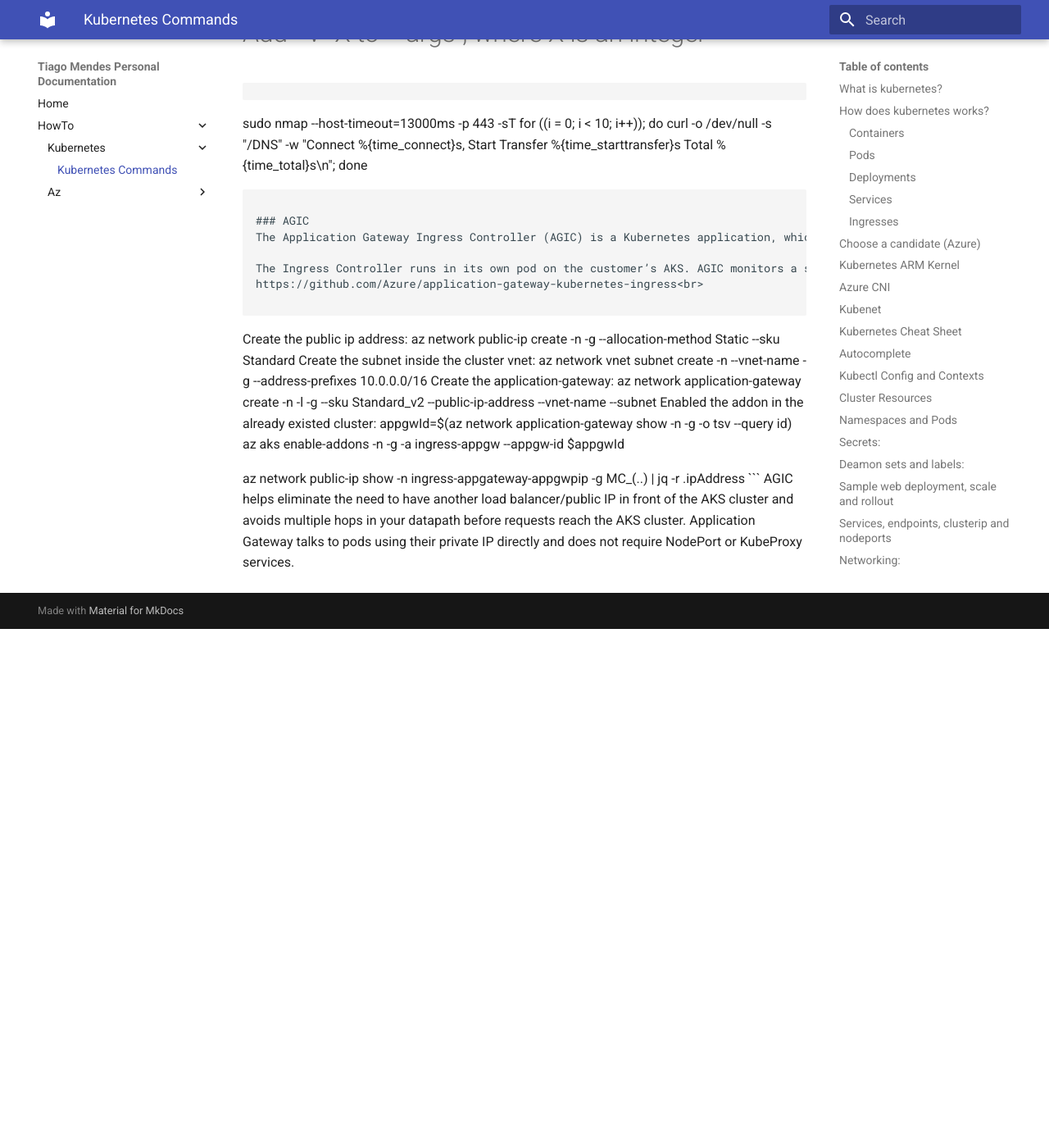
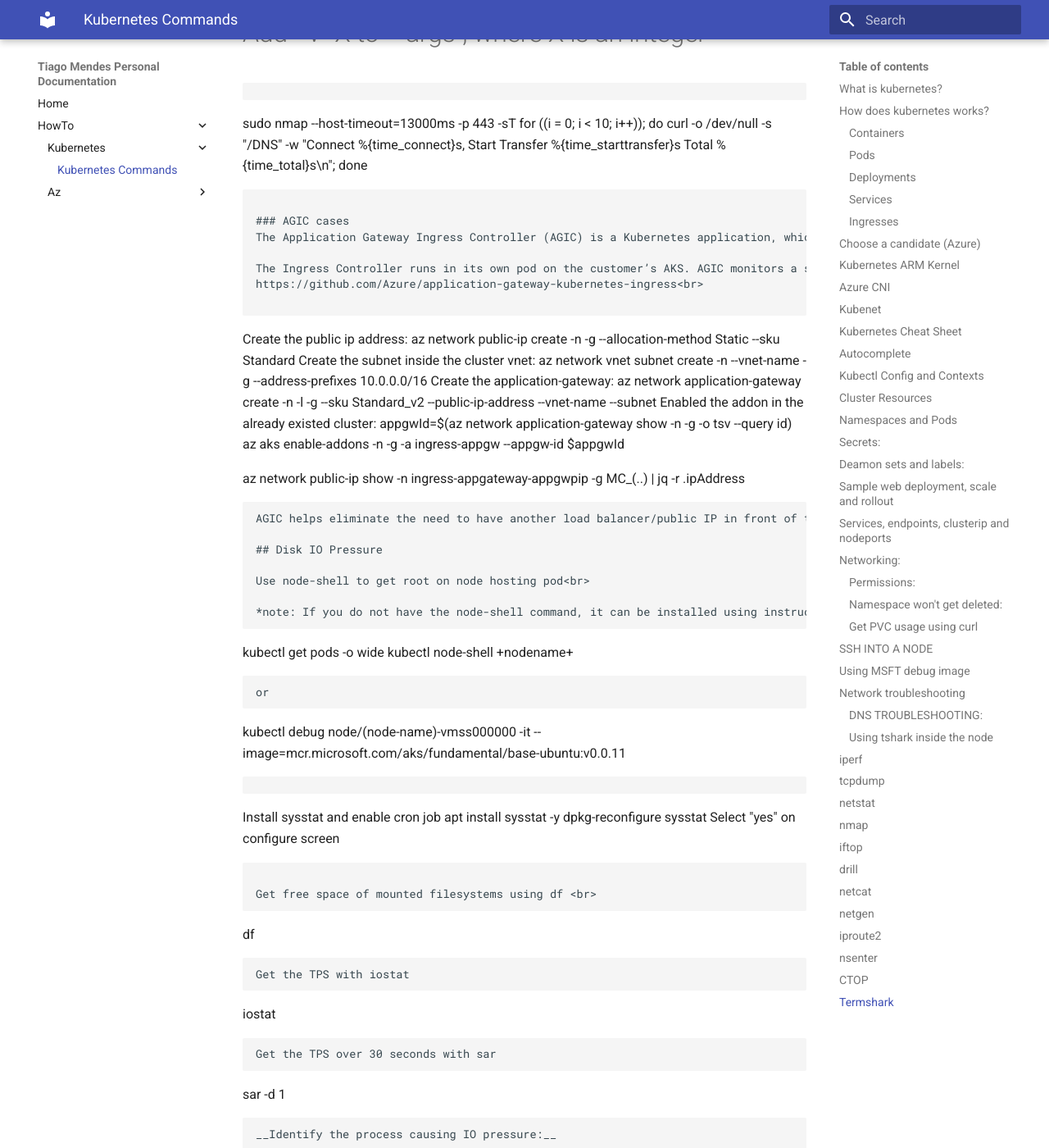
Before and after one commit to tmcmm/k8s-documentation, an MkDocs documentation site: the page built from docs/howto/kubernetes/kubernetes-help.md, in a window 1280 px wide and 1400 px high, scrolled down 48768 px. Shown: the whole window at 82% size. Built offline with MkDocs 1.6.1 and Material for MkDocs 9.7.7, drawn with Linux system fonts in a browser that asks for light colours; before the commit the page ends 49535 px from its top, so only the background shows below that; some of the changed text lies outside the part shown.

Commit message:
Update kubernetes-help.md

````diff
--- a/docs/howto/kubernetes/kubernetes-help.md
+++ b/docs/howto/kubernetes/kubernetes-help.md
@@ -2168,7 +2168,7 @@ sudo nmap --host-timeout=13000ms -p 443 -sT <public_ip_address>
 for ((i = 0; i < 10; i++)); do curl -o /dev/null -s "<public_ip_address>/DNS" -w "Connect %{time_connect}s, Start Transfer %{time_starttransfer}s Total %{time_total}s\n"; done
 ```
 
-### AGIC
+### AGIC cases
 The Application Gateway Ingress Controller (AGIC) is a Kubernetes application, which makes it possible for Azure Kubernetes Service (AKS) customers to leverage Azure's native Application Gateway L7 load-balancer to expose cloud software to the Internet. AGIC monitors the Kubernetes cluster it is hosted on and continuously updates an Application Gateway, so that selected services are exposed to the Internet.<br>
 
 The Ingress Controller runs in its own pod on the customer’s AKS. AGIC monitors a subset of Kubernetes Resources for changes. The state of the AKS cluster is translated to Application Gateway specific configuration and applied to the Azure Resource Manager (ARM).<br>
@@ -2188,3 +2188,81 @@ az aks enable-addons -n <cluster_name> -g <resource_group> -a ingress-appgw --ap
 az network public-ip show -n ingress-appgateway-appgwpip -g MC_(..) | jq -r .ipAddress
 ```
 AGIC helps eliminate the need to have another load balancer/public IP in front of the AKS cluster and avoids multiple hops in your datapath before requests reach the AKS cluster. Application Gateway talks to pods using their private IP directly and does not require NodePort or KubeProxy services.<br>
+
+## Disk IO Pressure
+
+Use node-shell to get root on node hosting pod<br>
+
+*note: If you do not have the node-shell command, it can be installed using instructions here: [Node-Shell](https://github.com/kvaps/kubectl-node-shell "Node Shell")<br>
+```
+kubectl get pods -o wide
+kubectl node-shell +nodename+
+```
+or
+```
+kubectl debug node/(node-name)-vmss000000 -it --image=mcr.microsoft.com/aks/fundamental/base-ubuntu:v0.0.11
+```
+```
+Install sysstat and enable cron job
+apt install sysstat -y
+dpkg-reconfigure sysstat
+Select "yes" on configure screen
+```
+
+Get free space of mounted filesystems using df <br>
+```
+df
+```
+Get the TPS with iostat
+```
+iostat
+```
+Get the TPS over 30 seconds with sar
+```
+sar -d 1
+```
+__Identify the process causing IO pressure:__
+
+htop <br>
+Press "F2" for setup <br>
+Select "Columns" under setup <br>
+Select "IO_RATE" <br>
+Press "F6" for sortby and select IO_RATE <br>
+![k8s htop](./assets/images/htop.png)
+Press "F5" for tree view and find high IO process <br>
+![k8s htop](./assets/images/htop1.png)
+Press "e" when container process is highlighted <br>
+![k8s htop](./assets/images/htop2.png)
+
+
+__Kill container process and recheck IO:__
+```
+docker ps | grep "diskscenario"
+docker kill +containerID+
+```
+```
+iostat 1
+```
+### OOM killed pods
+
+__Get Pods and identify CrashLoopBackOff pod__
+```
+kubectl get pods --watch
+```
+
+__Use node-shell to get root on node hosting pod:__<br>
+*note: If you do not have the node-shell command, it can be installed using instructions here: [Node-Shell](https://github.com/kvaps/kubectl-node-shell "Node Shell")<br>
+```
+kubectl get nodes -o wide
+kubectl node-shell +nodename+
+```
+or
+```
+kubectl debug node/(node-name)-vmss000000 -it --image=mcr.microsoft.com/aks/fundamental/base-ubuntu:v0.0.11
+```
+
+__From the node root, get out of memory errors from logs:__
+```
+grep -i "out of memory" /var/log/kern.log
+dmesg | grep -i "out of memory"
+```
````
